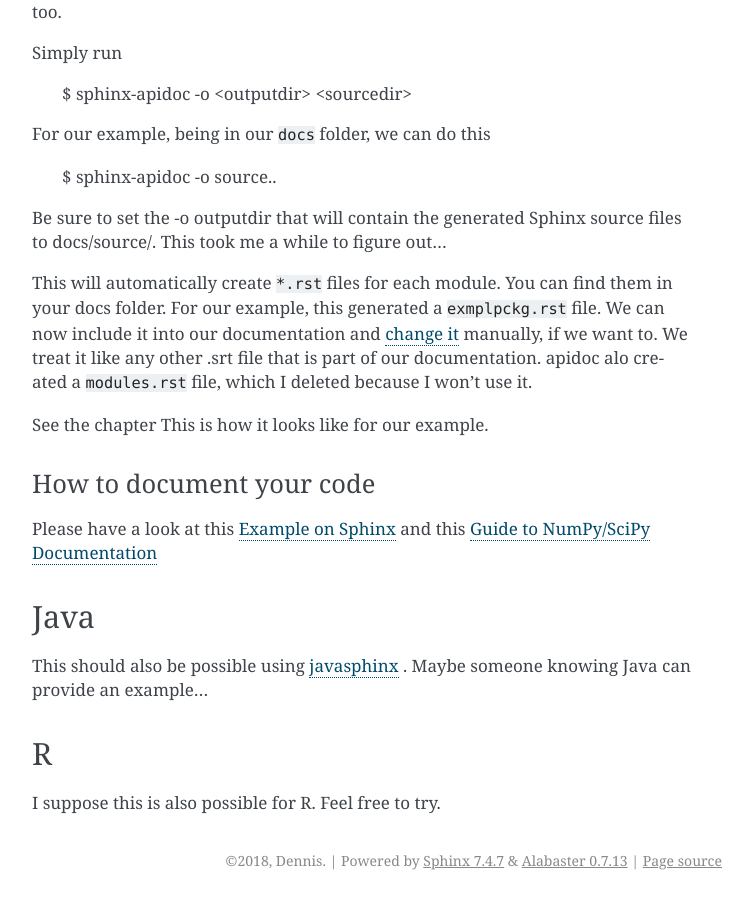
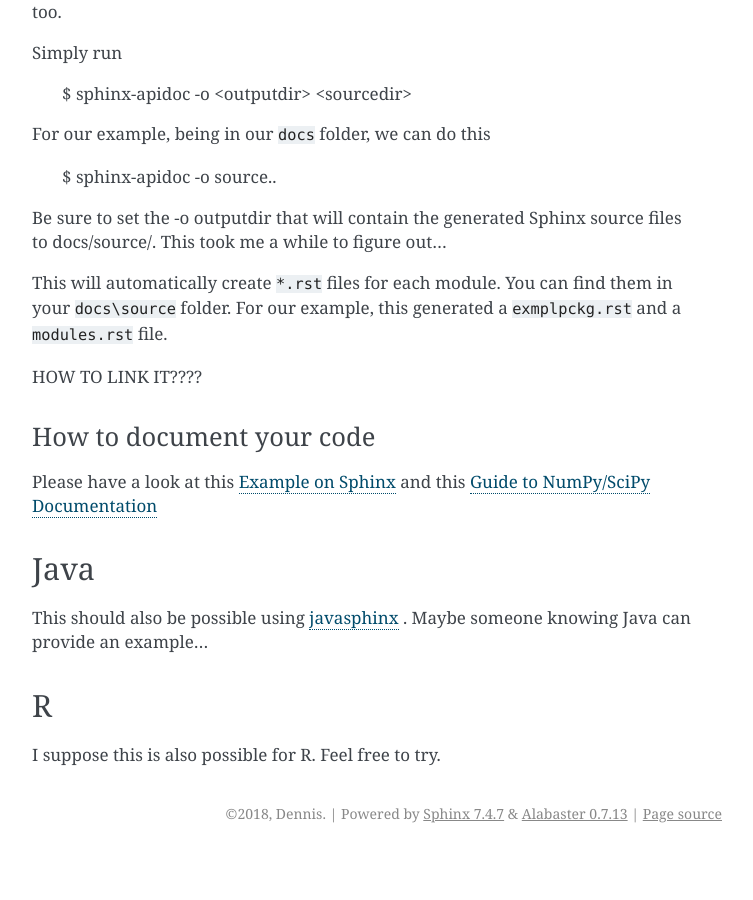
Before and after one commit to dennisatabay/exmplpckg, a Sphinx documentation site: the page built from docs/autodoc.rst, in a window 1280 px wide and 900 px high, scrolled down 1055 px. Shown: the whole window, without its empty margins (388-1141 px from the left). Built offline with Sphinx 7.4.7, drawn with Linux system fonts in a browser that asks for light colours; pages that are not in the unit, such as notebooks, are missing from menus; after the commit the page ends 1908 px from its top, so only the background shows below that.

Commit message:
next try for autodoc

```diff
--- a/docs/autodoc.rst
+++ b/docs/autodoc.rst
@@ -55,12 +55,9 @@ Be sure to set the -o outputdir that will contain the generated Sphinx source fi
 This took me a while to figure out...
 
 This will automatically create ``*.rst`` files for each module. You can find them in your
-docs folder. For our example, this generated  a ``exmplpckg.rst`` file.
-We can now include it into our documentation and `change it`_ manually, if we want to.
-We treat it like any other .srt file that is part of our documentation.
-apidoc alo created a ``modules.rst`` file, which I deleted because I won't use it.
+``docs\source`` folder. For our example, this generated  a ``exmplpckg.rst`` and a ``modules.rst`` file.
 
-See the chapter This is how it looks like for our example.
+HOW TO LINK IT????
 
 
 How to document your code
--- a/docs/conf.py
+++ b/docs/conf.py
@@ -19,8 +19,7 @@
 #
 import os
 import sys
-sys.path.insert(0, os.path.abspath(r'..'))
-
+sys.path.insert(0, os.path.abspath('../'))
 
 # -- General configuration ------------------------------------------------
 
```
